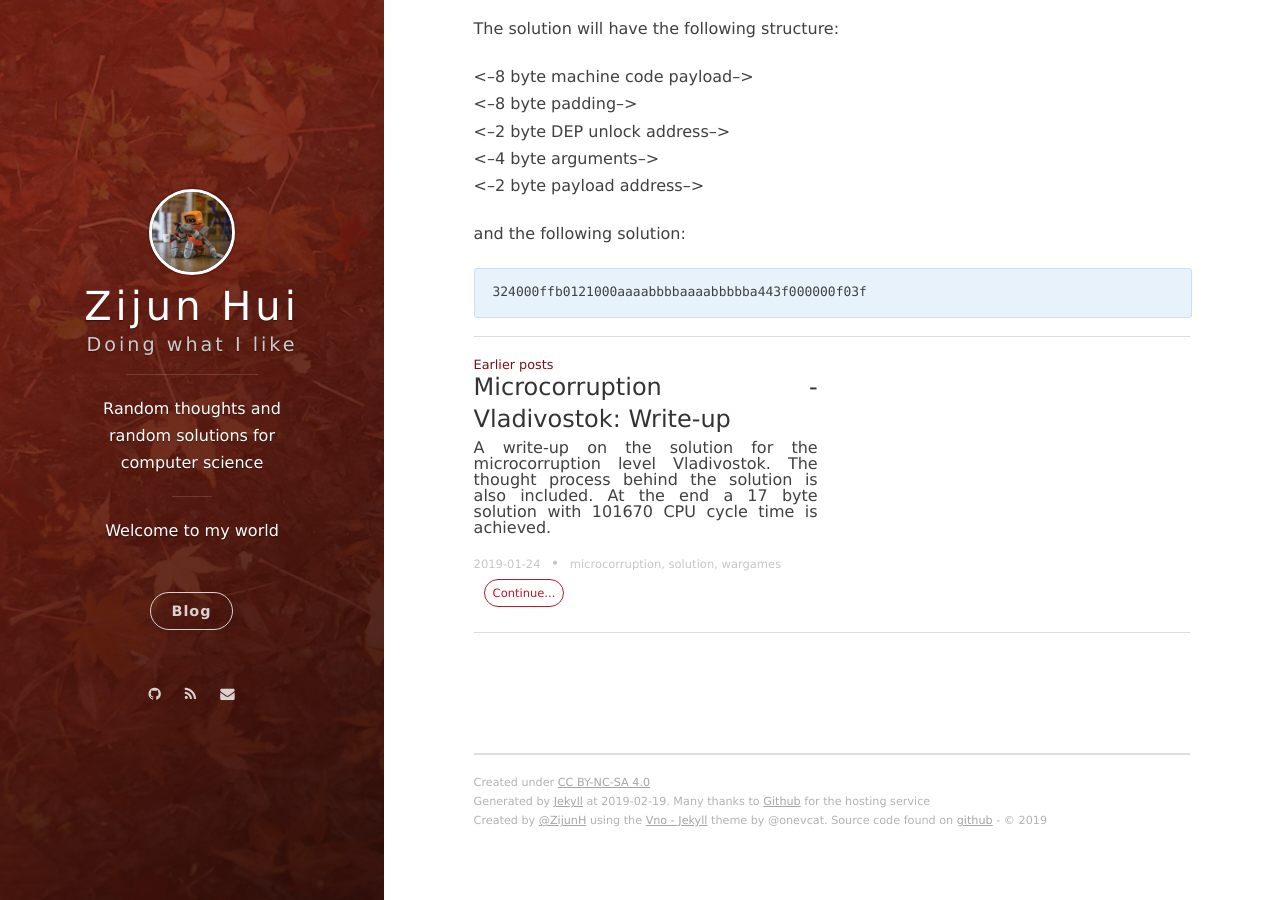
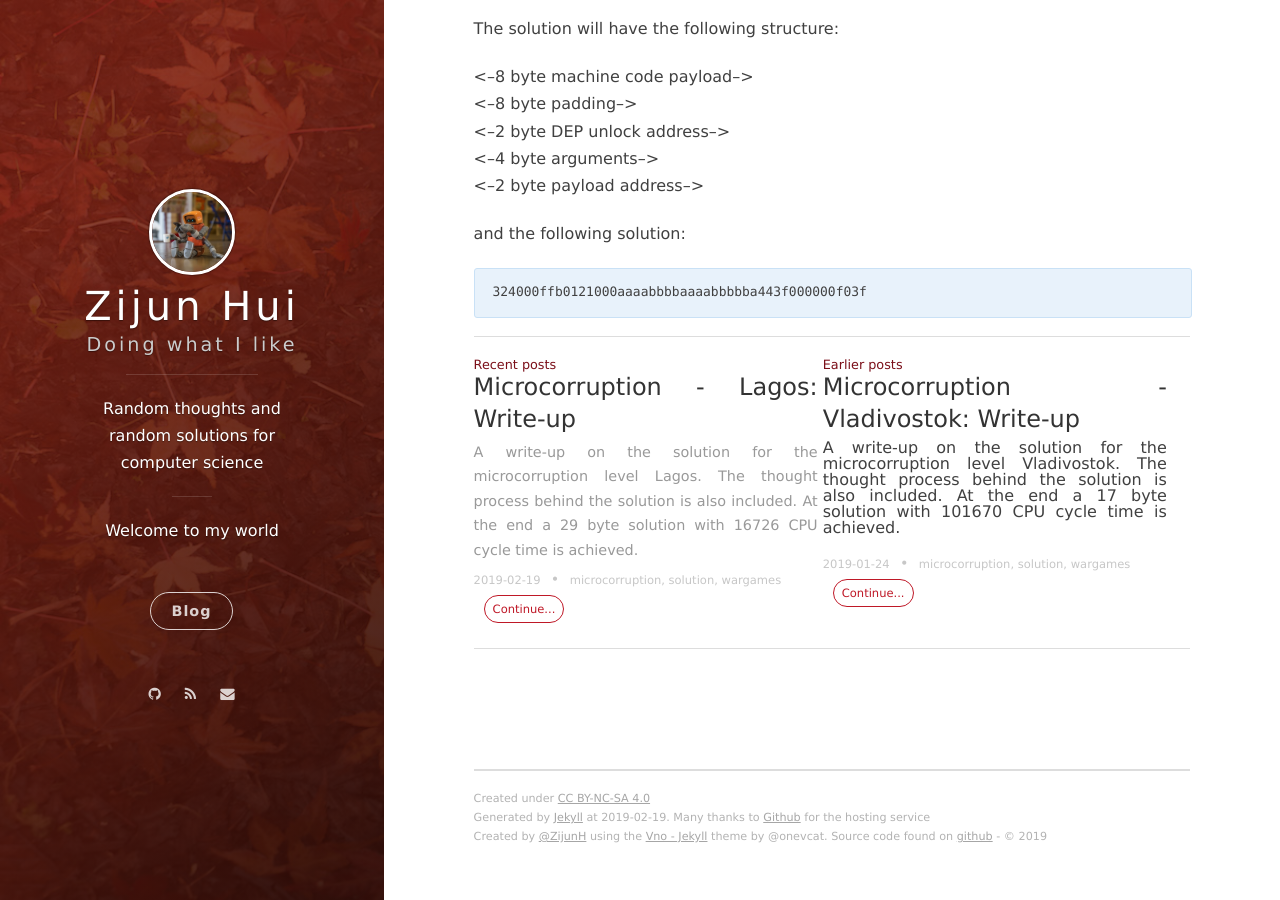
Before and after one commit to ZijunH/zijunh.github.io, a Jekyll site: the page built from _posts/2019-01-27-bangalore.md, in a window 1280 px wide and 900 px high, scrolled down 1688 px. Built offline with Jekyll 4.4.1, drawn with Linux system fonts in a browser that asks for light colours; nearby versions of some CDN libraries; comment, search, counter and statistics services are not loaded; some of the changed lines change nothing that is shown; some of the changed text lies outside the part shown.

Commit message:
Content update

````diff
--- a/_posts/2019-01-27-bangalore.md
+++ b/_posts/2019-01-27-bangalore.md
@@ -9,7 +9,7 @@ keywords: [microcorruption, bangalore, solution, tip, answer, ctf, wargames, 136
 
 ## The input
 
-For this particular problem, the user can enters one string, `password`, with a maximum length of 0x30 bytes.
+For this particular problem, the user can enter one string, `password`, with a maximum length of 0x30 bytes.
 
 ## The exploit
 
--- /dev/null
+++ b/_posts/2019-02-19-lagos.md
@@ -0,0 +1,49 @@
+---
+layout: post
+title: "Microcorruption - Lagos: Write-up"
+date: 2019-02-19 10:52:34.000000000 +8:00
+excerpt: A write-up on the solution for the microcorruption level Lagos. The thought process behind the solution is also included. At the end a 29 byte solution with 16726 CPU cycle time is achieved.
+tags: [microcorruption, solution, wargames]
+keywords: [microcorruption, lagos, solution, tip, answer, ctf, wargames, 16726, clock cycle, 29, input]
+---
+
+## The input
+
+Only one string, the `password` is entered, with a maximum input length of 0x200 bytes. One constraint is that only alphanumeric characters are allowed.
+
+## The exploit
+
+When a constraint is applied, I always check if they are implemented properly. The alphanumeric checks are performed in the login function. The characters are first checked if they are between '0'-'9' (0x30-0x39) by adding 0xffd0 to the number. Effectively, this subtracts 0x30 from the number. The character is only copied if the difference is smaller or equal to 0x9, as seen in the `jc` instruction. A similar process is performed for both sets of alphabets 'a'-'z' and 'A'-'Z'. There are no potential exploits in this area of code.
+
+On the other hand, one potential method of exploitation is overwriting the stack and even some code. With 0x200 bytes of input, we can overwrite the stack at 0x13, and then `conditional_unlock_door` at 0x91. Overwriting the stack allowing direction of the return pointer, but the available address are limited due to the alphanumeric restriction. Overwriting the function allows execution of arbitary code, but the instructions must have a alphanumeric hex value. After some googling, I found a [list of alphanumeric instructions for MSP430](https://gist.github.com/rmmh/8515577). Looking at the instructions, they do not seem particularly useful, though it should be possible to create a string of instructions that manipulates `pc` and `sr` to achieve the desired outcome given the large input size. I did not chose to go down this route, as appears to be quite complicated and boring to derived the required instructions.
+
+The remaining method is overwriting the stack. Initially I attempted some [rop](https://en.wikipedia.org/wiki/Return-oriented_programming) exploits, but there weren't enough gadgets and the useful ones were not accessible due to the addresses not complying to the restrictions. However, during this exploratory process, I discovered that the input prompt, `getsn`, resides within the available memory address. `getsn` has 2 parameters, the size and storage location of the input. The 2 parameters are pushed onto the stack with the interrupt code 0x2 and `INT` called. As we have full control of the stack, we can manipulate the parameters and change the storage location to be directly after the `INT` call. This time, no restrictions apply as the check is not performed, allowing arbitary code execution.
+
+The code we plan to execute is the classic 8 byte '324000ffb0121000' derived from the following instructions:
+
+```
+mov 	#0xff00, sr
+call	#0x10
+```
+
+The required `getsn` code starts at 0x4654, as we need to push 0x2 onto the stack. The storage address of the input will be 0x465a, directly after the `INT` call. Though the size parameter of `getsn` is required, we can omit it and use the value on the stack. At this point of execution, the value is larger than 8 bytes, so all our payload will be included.
+
+## The solution
+
+The first input has the following form:
+
+<--0x11 byte padding-->
+<--2 byte `getsn` address-->
+<--2 byte storage address-->
+
+and the following value:
+
+```
+aaaaaaaaaaaaaaaaaTFZF
+```
+
+The second input is simply the following:
+
+```
+324000ffb0121000
+```
````
